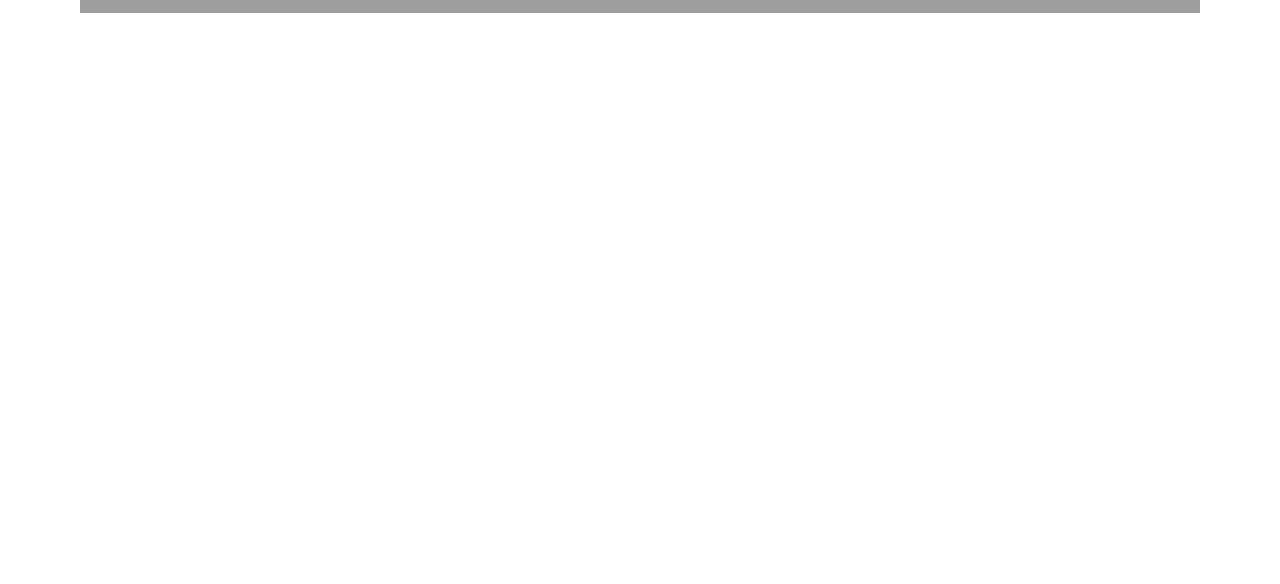
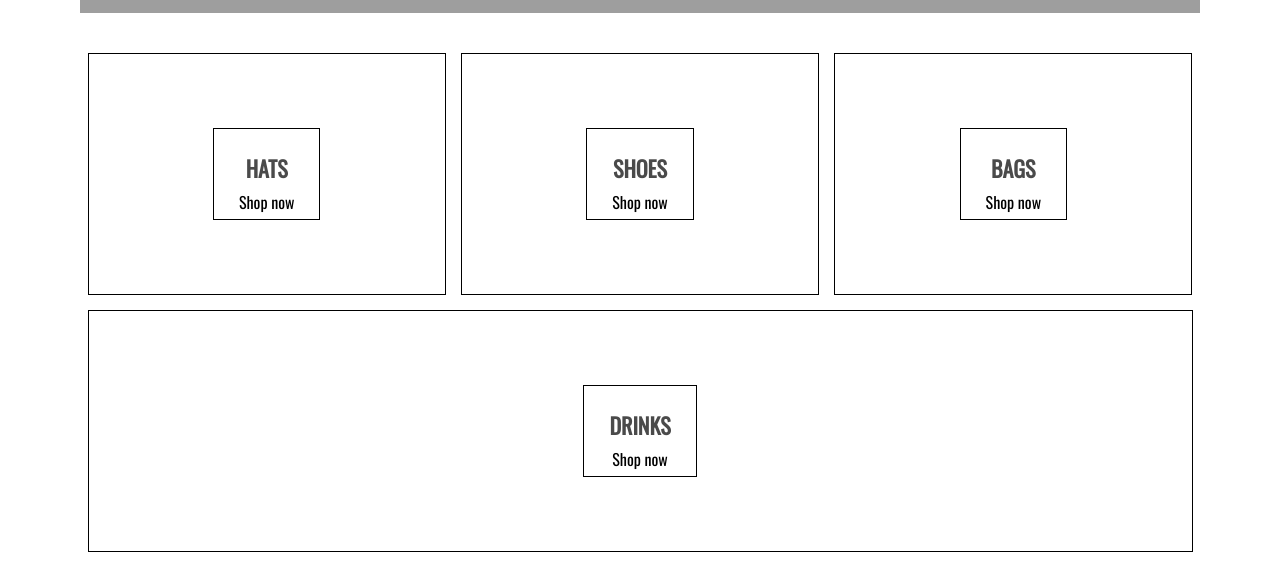
Before and after one commit to mariehposa/E-commerce, a React (Create React App) app in the folder client/: page / in a window 1280 px wide. Shown: the part 1292-1876 px from the top of the page. Before the commit the page ends 1325 px from the top, so only its background shows below. Built offline with nearby package versions, Linux system fonts and the light colour scheme; grey boxes are pictures that could not be loaded.

Commit message:
upgrade react scripts

```diff
--- a/client/package.json
+++ b/client/package.json
@@ -10,7 +10,7 @@
     "react": "^16.12.0",
     "react-dom": "^16.12.0",
     "react-router-dom": "^5.1.2",
-    "react-scripts": "3.3.0"
+    "react-scripts": "4.0.1"
   },
   "scripts": {
     "start": "react-scripts start",
--- a/client/src/App.js
+++ b/client/src/App.js
@@ -8,6 +8,7 @@ function App() {
   return (
     <div>
       <MenuItem />
+      <Homepage />
     </div>
   );
 }
```
Also changed, not shown: 2 other files (tests, documents, lock files or other folders).
